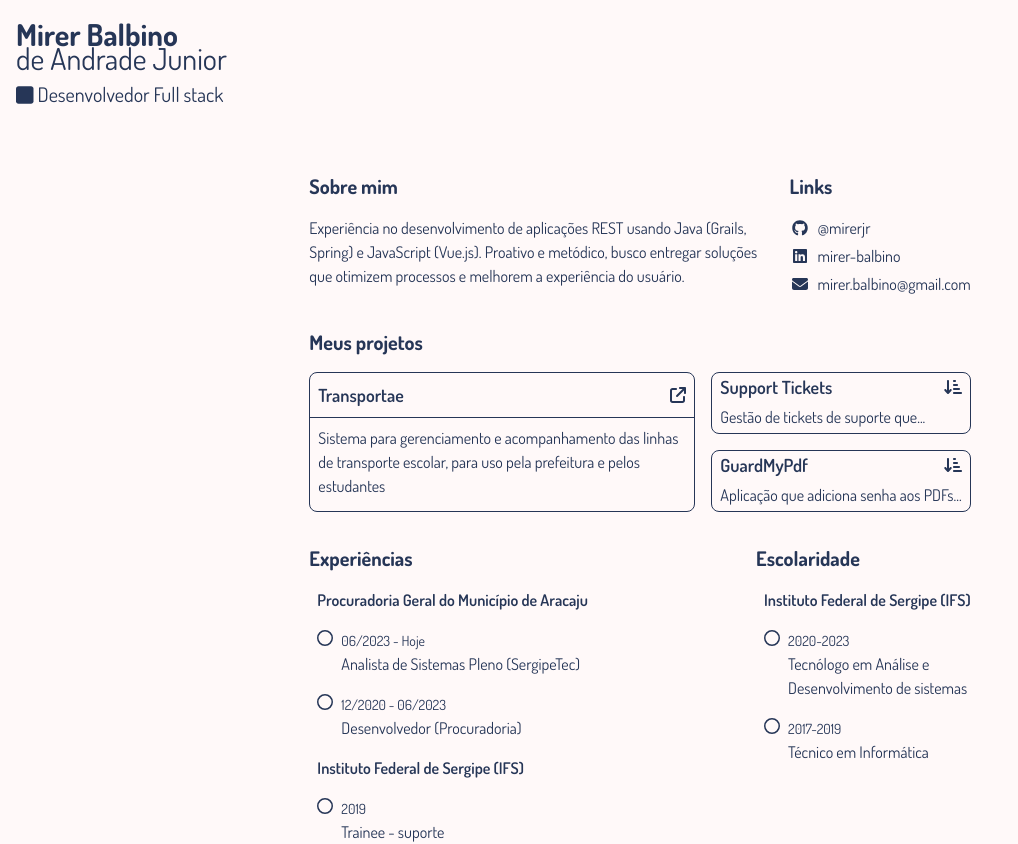
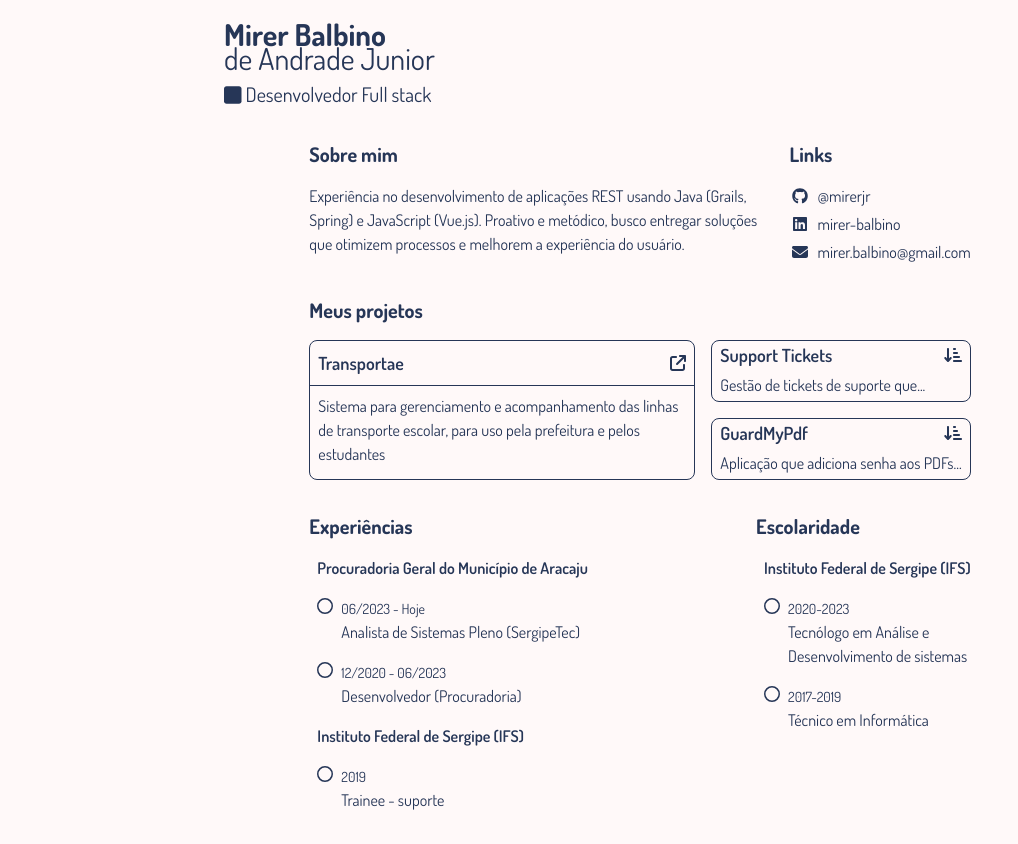
Before and after one commit to mirerjr/portfolio, a Vue app: page / in a window 1280 px wide. Shown: the whole page, without its empty margins (0-1018 px from the left). After the commit the page ends 812 px from the top, so only its background shows below. Built offline with nearby package versions, Linux system fonts and the light colour scheme.

Commit message:
style: lock header position with grid

```diff
--- a/src/App.vue
+++ b/src/App.vue
@@ -3,8 +3,10 @@ import BaseSection from "./components/BaseSection.vue";
 </script>
 
 <template>
-  <div class="flex flex-col gap-12">
-    <header class="m-4 flex flex-col gap-4">
+  <div class="grid h-screen grid-cols-12 grid-rows-[auto_1fr] gap-y-8 p-4">
+    <header
+      class="col-span-full flex flex-col gap-4 lg:col-start-2 lg:col-end-10 xl:col-start-3 xl:col-end-6 2xl:col-start-4 2xl:col-end-6"
+    >
       <div>
         <h1 class="text-3xl font-bold">
           Mirer Balbino
@@ -15,7 +17,9 @@ import BaseSection from "./components/BaseSection.vue";
         <fontAwesomeIcon icon="fa-solid fa-square" /> Desenvolvedor Full stack
       </p>
     </header>
-    <main class="mx-auto flex max-w-3xl flex-col gap-8 px-4">
+    <main
+      class="col-span-full mx-auto flex max-w-3xl flex-col gap-8 md:col-start-2 md:col-end-12 lg:col-start-3 lg:col-end-11"
+    >
       <section
         class="flex flex-col gap-8 sm:flex-row sm:justify-between sm:gap-4"
       >
```
